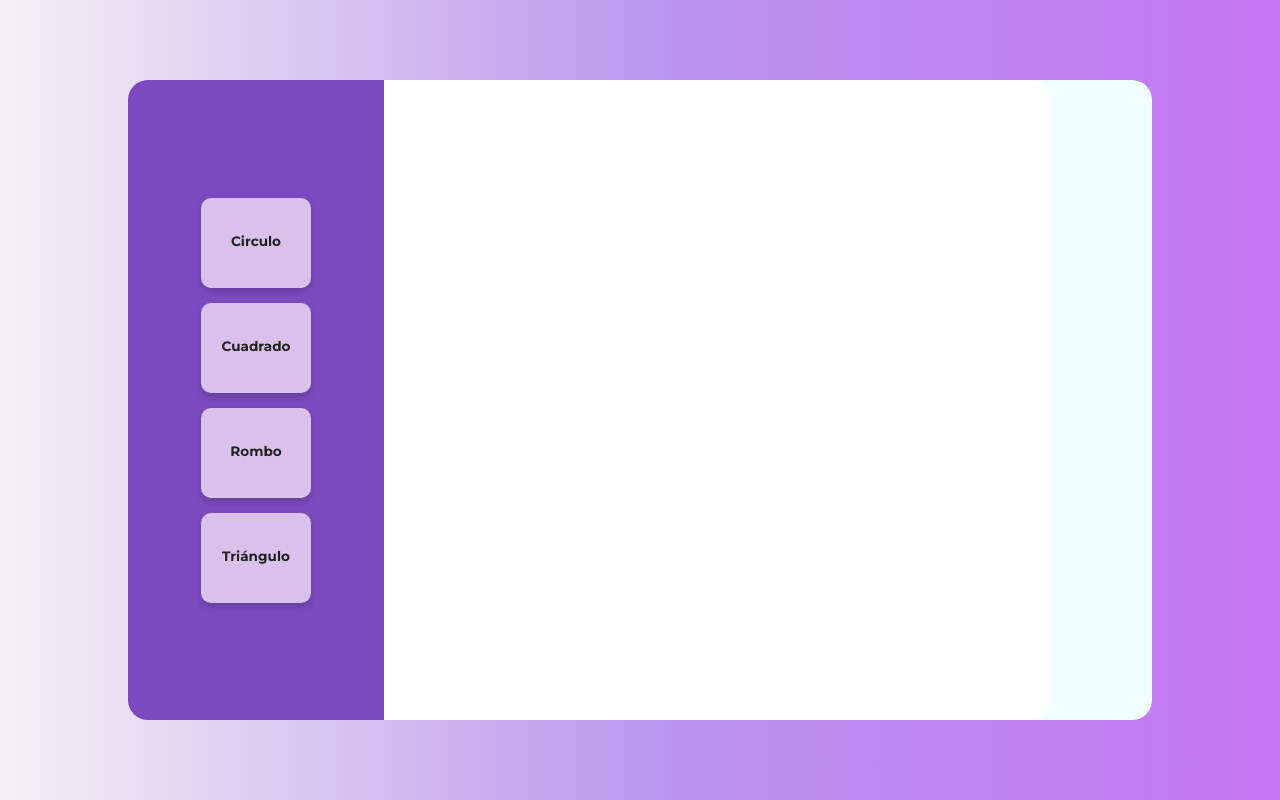
After one commit to MilanesaGav/PROYECTO-DIN, a PHP site: page /6-DibujosGeo2.html in a window 1280 px wide. The commit adds this page. Run offline with PHP 8.4, Linux system fonts and the light colour scheme; some web fonts are replaced.

Commit message:
comit de figuras geometricas a medio hacer

```diff
--- a/pag linda/3-MenuPrincipal.html
+++ b/pag linda/3-MenuPrincipal.html
@@ -11,7 +11,7 @@
     <main>
         <div id="principal">
             <p id="TituloPrincipal">Elegí que actividad queres</p><br>
-            <div class="botonera">
+            <<div class="botonera">
 
     <!-- Tarjeta 1 -->
     <a href="4-DisPrehechos.html" class="tarjeta">
@@ -27,7 +27,7 @@
     </a>
 
     <!-- Tarjeta 2 -->
-    <a href="2-Iniciar.html" class="tarjeta">
+    <a href="5-DibujosGeo1.html" class="tarjeta">
         <div class="tarjeta-inner">
             <div class="tarjeta-front">
                 <h3>Ver dibujos geométricos</h3>
--- /dev/null
+++ b/pag linda/6-DibujosGeo2.html
@@ -0,0 +1,81 @@
+<!DOCTYPE html>
+<html lang="en">
+<head>
+    <meta charset="UTF-8">
+    <meta name="viewport" content="width=device-width, initial-scale=1.0">
+    <title>Document</title>
+    <link rel="stylesheet" href="style0.css">
+    <link rel="stylesheet" href="style6.css">
+</head>
+<body>
+    <main>
+        <div id="principal">
+            <div id="horizontal">
+
+                <!-- Menú lateral izquierdo -->
+                <div id="menu1">
+                    <div class="botonera">
+
+                        <!-- Tarjeta 1 -->
+                        <a href="6-DibujosGeo2.html" target="lienzo" class="tarjeta">
+                            <div class="tarjeta-inner">
+                                <div class="tarjeta-front">
+                                    <h3>Circulo</h3>
+                                </div>
+                                <div class="tarjeta-back">
+                                    <h3>Circulo</h3>
+                                    <p>Ver el dibujo del circulo.</p>
+                                </div>
+                            </div>
+                        </a>
+
+                        <!-- Tarjeta 2 -->
+                        <a href="6-DibujosGeo2.html" target="lienzo" class="tarjeta">
+                            <div class="tarjeta-inner">
+                                <div class="tarjeta-front">
+                                    <h3>Cuadrado</h3>
+                                </div>
+                                <div class="tarjeta-back">
+                                    <h3>Cuadrado</h3>
+                                    <p>Ver el dibujo del cuadrado.</p>
+                                </div>
+                            </div>
+                        </a>
+
+                        <!-- Tarjeta 3 -->
+                        <a href="6-DibujosGeo2.html" target="lienzo" class="tarjeta">
+                            <div class="tarjeta-inner">
+                                <div class="tarjeta-front">
+                                    <h3>Rombo</h3>
+                                </div>
+                                <div class="tarjeta-back">
+                                    <h3>Rombo</h3>
+                                    <p>Ver el dibujo del rombo.</p>
+                                </div>
+                            </div>
+                        </a>
+
+                        <!-- Tarjeta 4 -->
+                        <a href="6-DibujosGeo2.html" target="lienzo" class="tarjeta">
+                            <div class="tarjeta-inner">
+                                <div class="tarjeta-front">
+                                    <h3>Triángulo</h3>
+                                </div>
+                                <div class="tarjeta-back">
+                                    <h3>Triángulo</h3>
+                                    <p>Ver el dibujo del triángulo.</p>
+                                </div>
+                            </div>
+                        </a>
+
+                    </div>
+                </div>
+
+                <!-- Lienzo de la derecha -->
+                <iframe name="lienzo" id="LienzoBlanco"></iframe>
+
+            </div>
+        </div>
+    </main>
+</body>
+</html>
--- a/pag linda/style3.css
+++ b/pag linda/style3.css
@@ -55,7 +55,7 @@
 
 /* Dorso */
 .tarjeta-back {
-    background: #0d0d2b;
+    background: #330647;
     color: white;
     transform: rotateY(180deg);
     flex-direction: column;
--- /dev/null
+++ b/pag linda/style6.css
@@ -0,0 +1,103 @@
+/* --- Estructura de Pantalla Dividida --- */
+#horizontal {
+    display: flex;
+    flex-direction: row;
+    width: 100%;
+    height: 100%;
+}
+
+#menu1 {
+    width: 25%;
+    height: 100%;
+    display: flex;
+    flex-direction: column;
+    align-items: center;
+    justify-content: center; /* Centra las tarjetas verticalmente en el menú */
+    background-color: rgb(122, 74, 190);
+    border-top-left-radius: 20px;
+    border-bottom-left-radius: 20px;
+    box-sizing: border-box;
+    padding: 15px;
+    overflow-y: auto;
+}
+
+#LienzoBlanco {
+    width: 65%;
+    height: 100%;
+    border: none;
+    background-color: #ffffff;
+    border-top-right-radius: 20px;
+    border-bottom-right-radius: 20px;
+}
+
+/* --- Ajuste de la Botonera para las Tarjetas --- */
+.botonera {
+    display: flex;
+    flex-direction: row;
+    flex-wrap: wrap;
+    justify-content: center;
+    gap: 15px;
+    width: 100%;
+}
+
+/* --- Estilos de las Tarjetas 3D --- */
+.tarjeta {
+    width: 110px;
+    height: 90px;
+    perspective: 1000px;
+    text-decoration: none;
+    display: block;
+}
+
+.tarjeta-inner {
+    position: relative;
+    width: 100%;
+    height: 100%;
+    transition: transform 0.6s;
+    transform-style: preserve-3d;
+}
+
+.tarjeta:hover .tarjeta-inner,
+.tarjeta:focus .tarjeta-inner {
+    transform: rotateY(180deg);
+}
+
+.tarjeta-front,
+.tarjeta-back {
+    position: absolute;
+    inset: 0;
+    box-sizing: border-box;
+    border-radius: 10px;
+    padding: 8px;
+    display: flex;
+    flex-direction: column;
+    align-items: center;
+    justify-content: center;
+    text-align: center;
+    backface-visibility: hidden;
+    -webkit-backface-visibility: hidden;
+    box-shadow: 0 4px 6px rgba(0, 0, 0, 0.15);
+}
+
+.tarjeta-front {
+    background: #d9c1eb;
+    color: #212121;
+}
+
+.tarjeta-back {
+    background: #330647;
+    color: white;
+    transform: rotateY(180deg);
+}
+
+.tarjeta-front h3,
+.tarjeta-back h3 {
+    font-size: 0.85rem;
+    margin: 0 0 4px 0;
+}
+
+.tarjeta-back p {
+    font-size: 0.65rem;
+    margin: 0;
+    line-height: 1.1;
+}
```
Also changed, not shown: pag linda/5-DibujosGeo1.html (added, +73 -0 lines).
